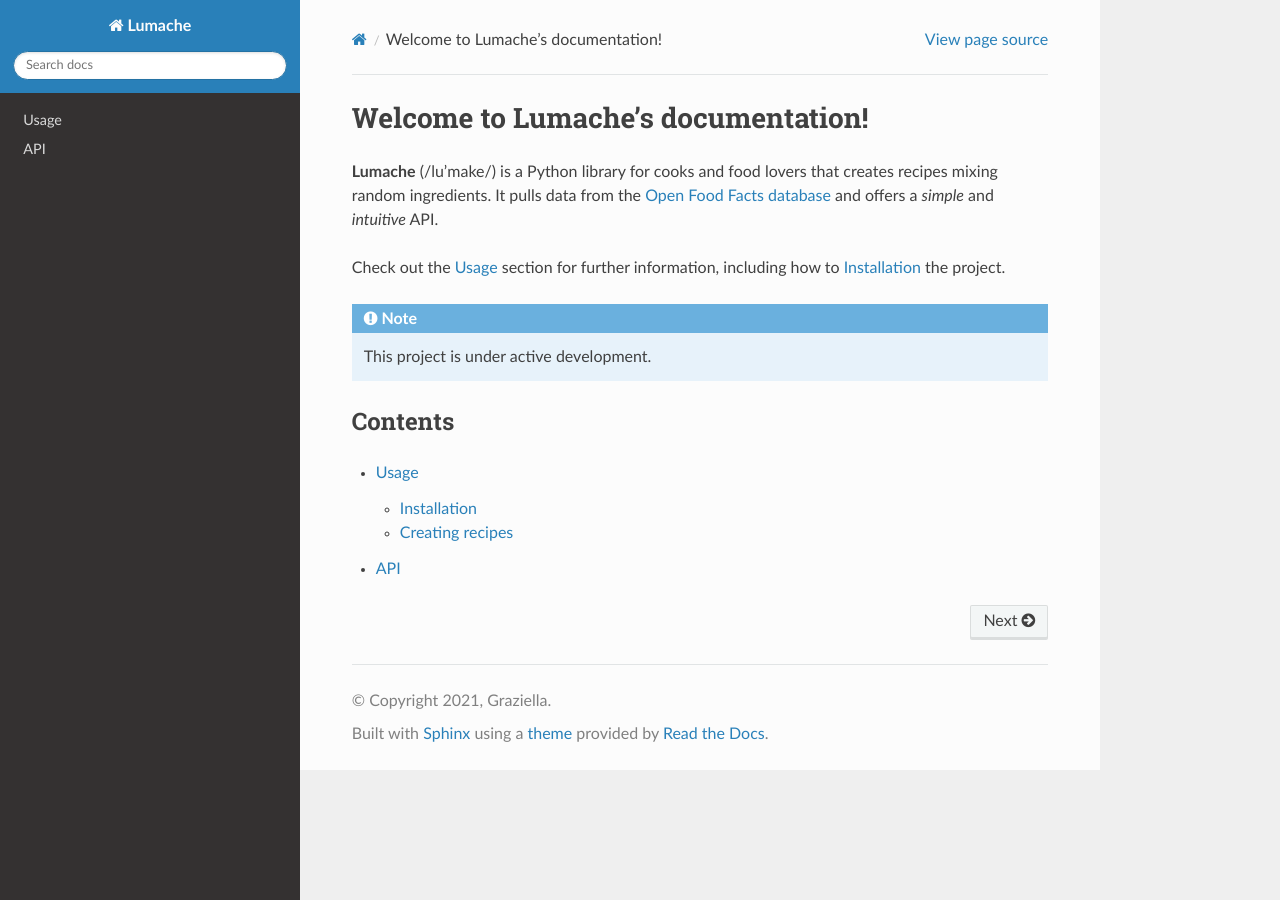
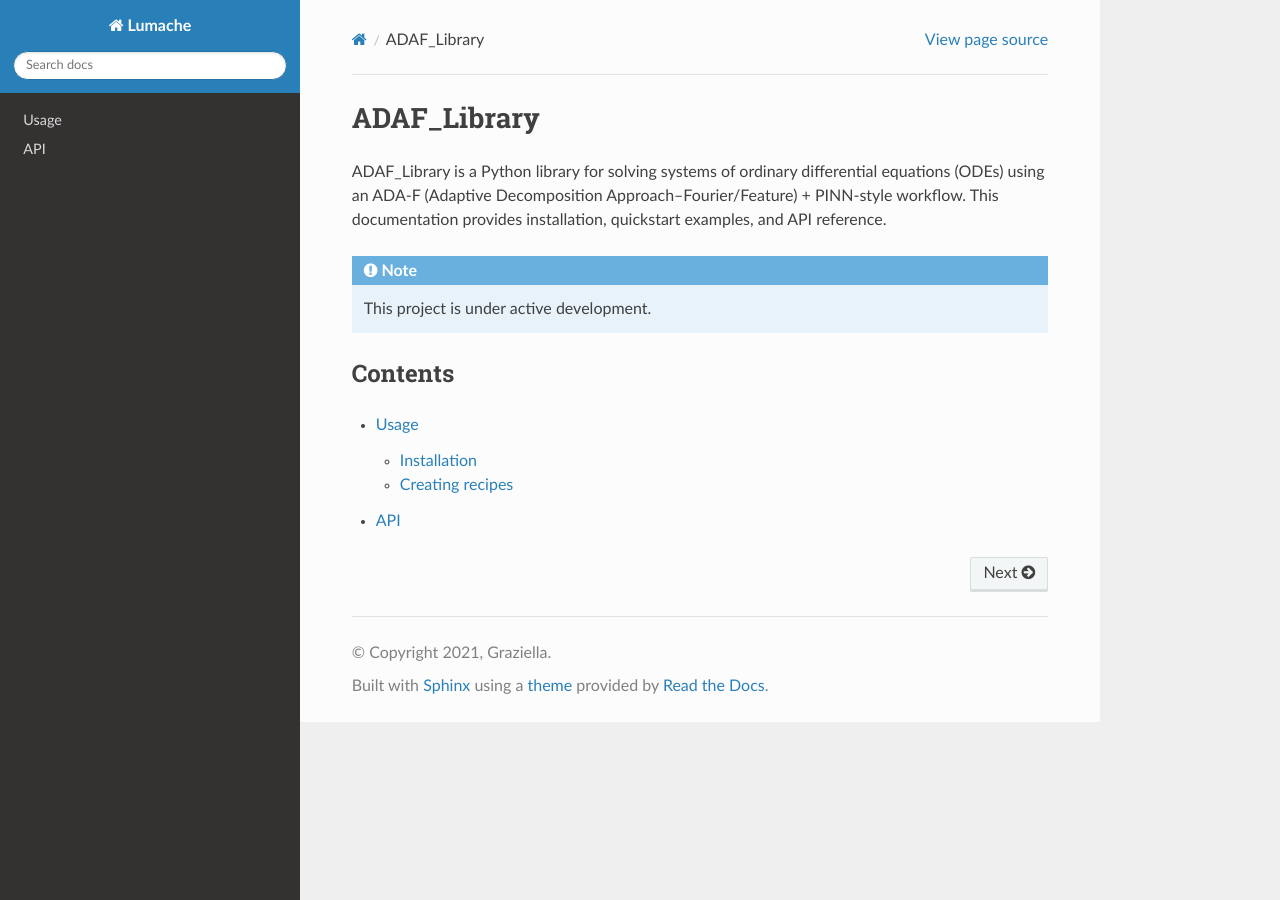
Before and after one commit to yooyoungwoo7/ADAF_Library, a Sphinx documentation site: the page built from docs/source/index.rst, in a window 1280 px wide. Built offline with Sphinx 7.4.7 and the Read the Docs theme 3.1.0, drawn with Linux system fonts in a browser that asks for light colours.

Commit message:
Update index.rst

```diff
--- a/docs/source/index.rst
+++ b/docs/source/index.rst
@@ -1,13 +1,10 @@
-Welcome to Lumache's documentation!
-===================================
+ADAF_Library
+============
 
-**Lumache** (/lu'make/) is a Python library for cooks and food lovers
-that creates recipes mixing random ingredients.
-It pulls data from the `Open Food Facts database <https://world.openfoodfacts.org/>`_
-and offers a *simple* and *intuitive* API.
+ADAF_Library is a Python library for solving systems of ordinary differential equations (ODEs)
+using an ADA-F (Adaptive Decomposition Approach–Fourier/Feature) + PINN-style workflow.
+This documentation provides installation, quickstart examples, and API reference.
 
-Check out the :doc:`usage` section for further information, including
-how to :ref:`installation` the project.
 
 .. note::
 
```
